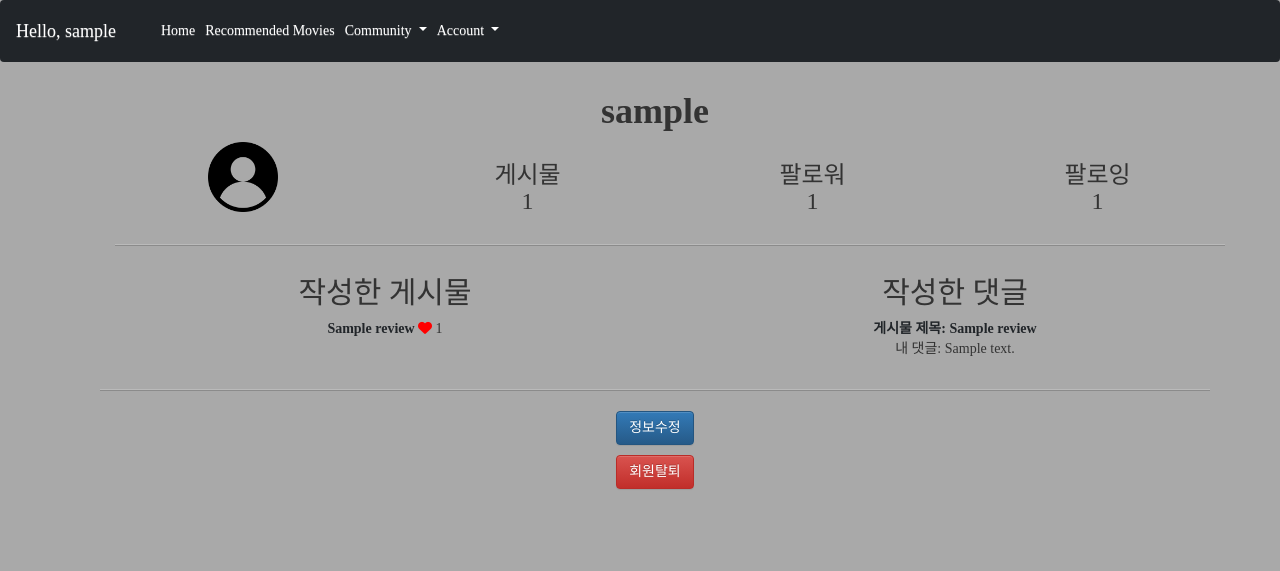
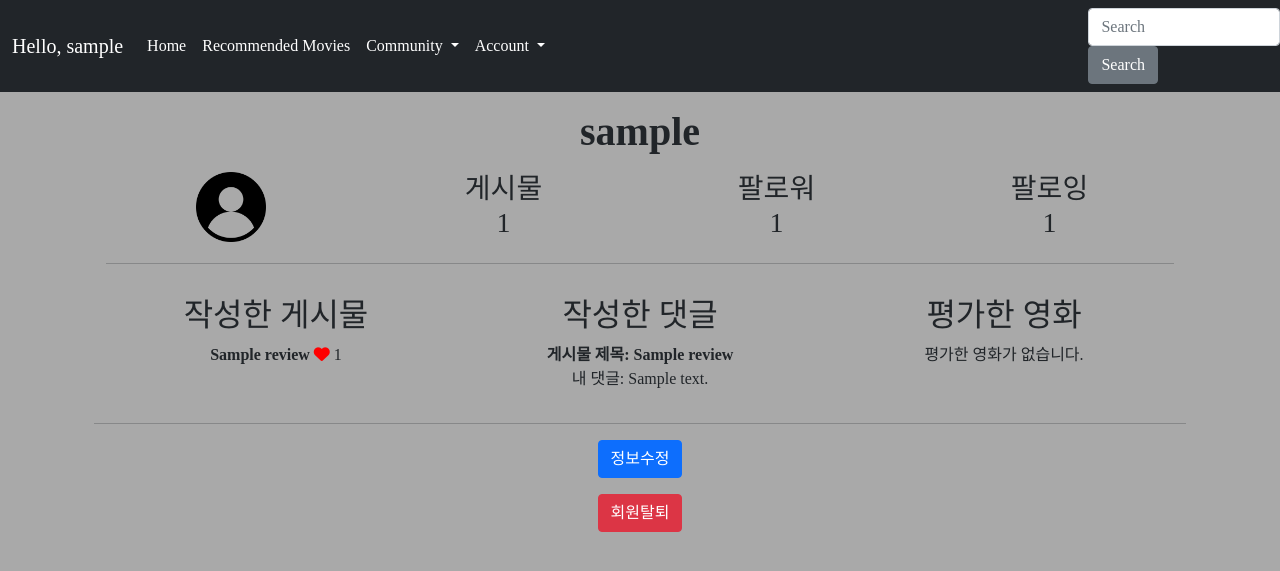
Before and after one commit to dannyp0930/ssaflix, a Django app: a page that uses templates/base.html in a window 1280 px wide. Shown: the top 571 px of the page. Run offline with Django 3.2, Linux system fonts and the light colour scheme; a user stored in the database is signed in; data comes from the database, SQL or seed files in the repository; tables that the repository leaves empty hold one stand-in row (values such as "Sample post"); some libraries are stand-ins or nearby versions.

Commit message:
1123 1755

```diff
--- a/accounts/templates/accounts/login.html
+++ b/accounts/templates/accounts/login.html
@@ -4,6 +4,7 @@
 {% load socialaccount %}
 
 {% block content %}
+
 
 
 {% comment %} <div class="wrapper" style="text-align: center; width: 400px;">
--- a/accounts/templates/accounts/profile.html
+++ b/accounts/templates/accounts/profile.html
@@ -16,38 +16,29 @@
       <div class="col-md-3">
         {% with followings=person.followings.all followers=person.followers.all %}
         <div id="is-same" data-person-id="{{ person.pk }}" data-user-id="{{ user.pk }}">
-          <div id="follow-cnt">
-            <h3>팔로워 <br> {{ followers|length }} </h3>
+          <h3 class="m-0">팔로워 </h3>
+          <div id="follower-cnt" style="font-size: 1.72rem">
+            <h3>{{ followers|length }}</h3>
           </div>
-        {% if request.user != person %}
-        <div>
-          <form id="follow-form">
-              {% csrf_token %}
-              {% if request.user in followers %}
-              <button id="followBtn" class="btn btn-secondary"><i id="followIcon" class="fas fa-users-slash"></i></button>
-              {% else %}
-                <button id="followBtn" class="btn btn-primary"><i id="followIcon" class="fas fa-user-friends"></i></button>
-              {% endif %}
-          </form>
-        </div>
-        {% endif %}
         </div>
         {% endwith %}
       </div>
       <div class="col-md-3">
         {% with followings=person.followings.all followers=person.followers.all %}
         <div id="is-same" data-person-id="{{ person.pk }}" data-user-id="{{ user.pk }}">
-         <div id="follow-cnt">
-            <h3> 팔로잉 <br> {{ followings|length }} </h3>
+         <div id="follow-cnt" style="font-size: 1.5rem">
+            <h3>팔로잉 <br> {{ followings|length }} </h3>
           </div>
+        </div>
+  <div>
     {% if request.user != person %}
       <div>
         <form id="follow-form">
             {% csrf_token %}
             {% if request.user in followers %}
-              <button id="followBtn" class="btn btn-secondary"><i id="followIcon" class="fas fa-users-slash"></i></button>
+              <button id="followBtn" class="btn btn-secondary btn-block"><i id="followIcon" class="fas fa-users-slash"></i></button>
             {% else %}
-                <button id="followBtn" class="btn btn-primary"><i id="followIcon" class="fas fa-user-friends"></i></button>
+              <button id="followBtn" class="btn btn-primary btn-block"><i id="followIcon" class="fas fa-user-friends"></i></button>
             {% endif %}
         </form>
       </div>
@@ -58,9 +49,11 @@
     </div>
     <hr>
   </div>
+  {% comment %} 팔로우 부분 {% endcomment %}
+
   <div class="container">
     <div class="row">
-      <div class="col-md-6">
+      <div class="col-md-4">
         <h2 class="mt-3">작성한 게시물</h2>
         {% for review in person.review_set.all %}
         <div>
@@ -70,7 +63,7 @@
         </div>
         {% endfor %}
       </div>
-      <div class="col-md-6">
+      <div class="col-md-4">
         <h2 class="mt-3">작성한 댓글</h2>
         {% for comment in person.comment_set.all %}
         <div>
@@ -78,6 +71,18 @@
           <p>내 댓글: {{ comment.content }}</p>
         </div>
         {% endfor %}
+      </div>
+      <div class="col-md-4">
+        <h2 class="mt-3">평가한 영화</h2>
+        {% if movies %}
+        {% for movie in movies.all %}
+        <div>
+          {{ movie.title}}
+        </div>
+        {% endfor %}
+        {% else %}
+        <p>평가한 영화가 없습니다.</p>
+        {% endif %}
       </div>
     </div>
   </div>
@@ -115,16 +120,17 @@
             const {isFollowed, followings, followers} = response.data
             const followBtn = document.querySelector('#followBtn')
             const followIcon = document.querySelector('#followIcon')
-            const followCnt = document.querySelector('#follow-cnt')
+            const followerCnt = document.querySelector('#follower-cnt')
+
 
             if (isFollowed) {
-              followBtn.className = 'btn btn-secondary'
+              followBtn.className = 'btn btn-secondary btn-block'
               followIcon.className = 'fas fa-users-slash'
             } else {
-              followBtn.className = 'btn btn-primary'
+              followBtn.className = 'btn btn-primary btn-block'
               followIcon.className = 'fas fa-user-friends'
             }
-            followCnt.innerText = `팔로잉 : ${followings} / 팔로워 : ${followers}`
+            followerCnt.innerText = `${followers}`
           })
       })
     }
--- a/accounts/views.py
+++ b/accounts/views.py
@@ -5,6 +5,7 @@ from django.contrib.auth import (
     login as auth_login,
     logout as auth_logout,
     get_user_model,
+    models,
     update_session_auth_hash
 )
 from django.contrib.auth.forms import (
@@ -14,6 +15,7 @@ from django.contrib.auth.forms import (
 from django.contrib.auth.decorators import login_required
 from django.http import JsonResponse
 from .forms import CustomUserChangeForm, CustomUserCreationForm
+from movies.models import Rank, Movie
 
 
 @require_http_methods(['GET', 'POST'])
@@ -103,6 +105,17 @@ def logout(request):
 @login_required
 def profile(request, username):
     person = get_object_or_404(get_user_model(), username=username)
+
+    movie_ids = Rank.objects.filter(user_id=request.user.id).values('movie_id')
+    id_list = [value['movie_id'] for value in movie_ids]
+    movies = Movie.objects.filter(id__in=id_list)
+
+    if movies:
+        context = {
+            'movies': movies,
+            'person': person,
+        }
+        return render(request, 'accounts/profile.html', context)
     context = {
         'person': person,
     }
--- a/community/forms.py
+++ b/community/forms.py
@@ -4,9 +4,10 @@ from .models import Review, Comment
 
 class ReviewForm(forms.ModelForm):
 
+
     class Meta:
         model = Review
-        fields = ['title', 'movie', 'content']
+        fields = ['title', 'content']
 
 
 class CommentForm(forms.ModelForm):
--- a/community/models.py
+++ b/community/models.py
@@ -6,7 +6,6 @@ from movies.models import Movie
 
 class Review(models.Model):
     title = models.CharField(max_length=100)
-    movie = models.ForeignKey(Movie, on_delete=models.CASCADE)
     content = models.TextField()
     created_at = models.DateTimeField(auto_now_add=True)
     updated_at = models.DateTimeField(auto_now=True)
--- a/community/templates/community/index.html
+++ b/community/templates/community/index.html
@@ -15,7 +15,7 @@
     </thead>
     <tbody>
       {% for review in reviews %}
-        <tr class="text-center">
+        <tr >
           <th scope="row">{{ review.pk }}</th>
           <td><a href="{% url 'community:detail' review.pk %}">{{ review.title }}</a></td>
           <td><a href="{% url 'accounts:profile' review.user.username %}">{{ review.user }}</a></td>
--- a/community/urls.py
+++ b/community/urls.py
@@ -13,4 +13,6 @@ urlpatterns = [
     path('<int:review_pk>/comments/<int:comment_pk>/delete/', views.delete_comment, name='delete_comment'),
     path('<int:review_pk>/comments/<int:comment_pk>/update/', views.update_comment, name='update_comment'),
     path('<int:review_pk>/like/', views.like, name='like'),
+
+
 ]
--- a/community/views.py
+++ b/community/views.py
@@ -1,7 +1,7 @@
 from django.shortcuts import render, redirect, get_object_or_404
 from django.views.decorators.http import require_GET, require_POST, require_http_methods
 from django.contrib.auth.decorators import login_required
-from .models import Review, Comment
+from .models import Review, Comment, Movie
 from .forms import ReviewForm, CommentForm
 from django.http import JsonResponse
 
--- a/movies/templates/movies/detail.html
+++ b/movies/templates/movies/detail.html
@@ -7,7 +7,7 @@
       <section class="col-6">
         <img src="https://image.tmdb.org/t/p/w500{{movie.poster_path}}" alt="poster_img" class="img-fluid">
       </section>
-      <section class="col-6 container">
+      <section class="col-6">
         <h1>{{ movie.title }}</h1>
         <p>
           {{ movie.release_date | date:'Y/m/d' }}
--- a/movies/urls.py
+++ b/movies/urls.py
@@ -9,4 +9,6 @@ urlpatterns = [
     path('<int:movie_pk>/rank/create/', views.create_rank, name='create_rank'),
     path('<int:movie_pk>/rank/<int:rank_pk>/delete/', views.delete_rank, name='delete_rank'),
     path('recommended/', views.recommended, name='recommended'),
+
+    path('search', views.search, name='search')
 ]
--- a/static/css/style.css
+++ b/static/css/style.css
@@ -1,15 +1,4 @@
-img {
 
-  object-fit: cover;
-}
-
-.card {
-  object-fit: cover;
-}
-
-.card-body {
-  object-fit: cover;
-}
 
 @import url(http://fonts.googleapis.com/earlyaccess/nanumgothic.css);
 html,body {font-family: nanumgothic !important;}
--- a/templates/base.html
+++ b/templates/base.html
@@ -9,8 +9,8 @@
   <title>Document</title>
   <script src="https://unpkg.com/axios/dist/axios.min.js"></script>
   <script src="https://kit.fontawesome.com/249a90cc04.js" crossorigin="anonymous"></script>
-  <link rel="stylesheet" href="https://maxcdn.bootstrapcdn.com/bootstrap/3.3.2/css/bootstrap.min.css">
-  <link rel="stylesheet" href="https://maxcdn.bootstrapcdn.com/bootstrap/3.3.2/css/bootstrap-theme.min.css">
+  {% comment %} <link rel="stylesheet" href="https://maxcdn.bootstrapcdn.com/bootstrap/3.3.2/css/bootstrap.min.css">
+  <link rel="stylesheet" href="https://maxcdn.bootstrapcdn.com/bootstrap/3.3.2/css/bootstrap-theme.min.css"> {% endcomment %}
   <link rel="stylesheet" href="{% static 'css/style.css' %}">
 </head>
 
@@ -58,7 +58,13 @@
           </ul>
         </div>
       </div>
+      <form  action="{% url 'movies:search' %}" method="post">
+        {% csrf_token %}
+          <input class="form-control" type="search" placeholder="Search" aria-label="Search" name="q" value="{{q}}">
+          <button class="btn btn-secondary " type="submit">Search</button>
+      </form>
       {% else %}
+        <a class="mx-3 text-decoration-none text-white" href="{% url 'movies:index' %}">Home</a>
         <a class="mx-3 text-decoration-none text-white" href="{% url 'accounts:signup' %}">Signup</a>
         <a class="mx-3 text-decoration-none text-white" href="{% url 'accounts:login' %}">Login</a>
       {% endif %}
```
Also changed, not shown: movies/templates/movies/search.html (added, +44 -0 lines), movies/views.py (+20 -1 lines), community/migrations/0003_remove_review_movie.py (added). Lines whose indentation alone changed are shown as unchanged.
